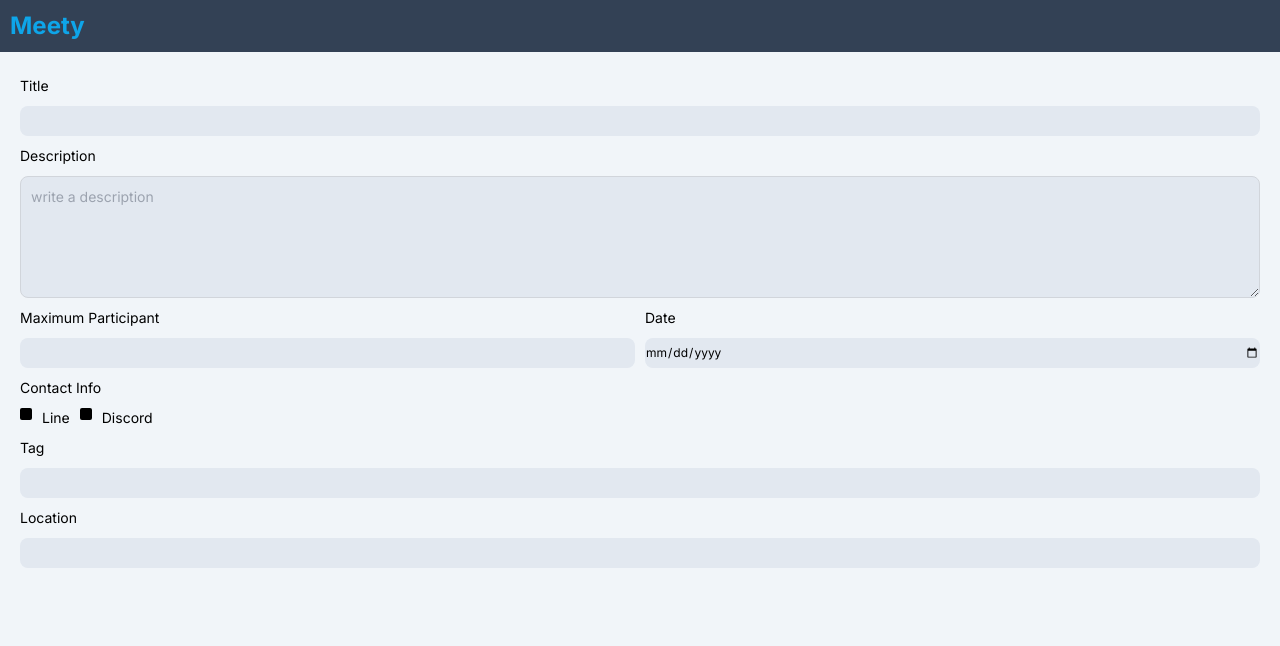
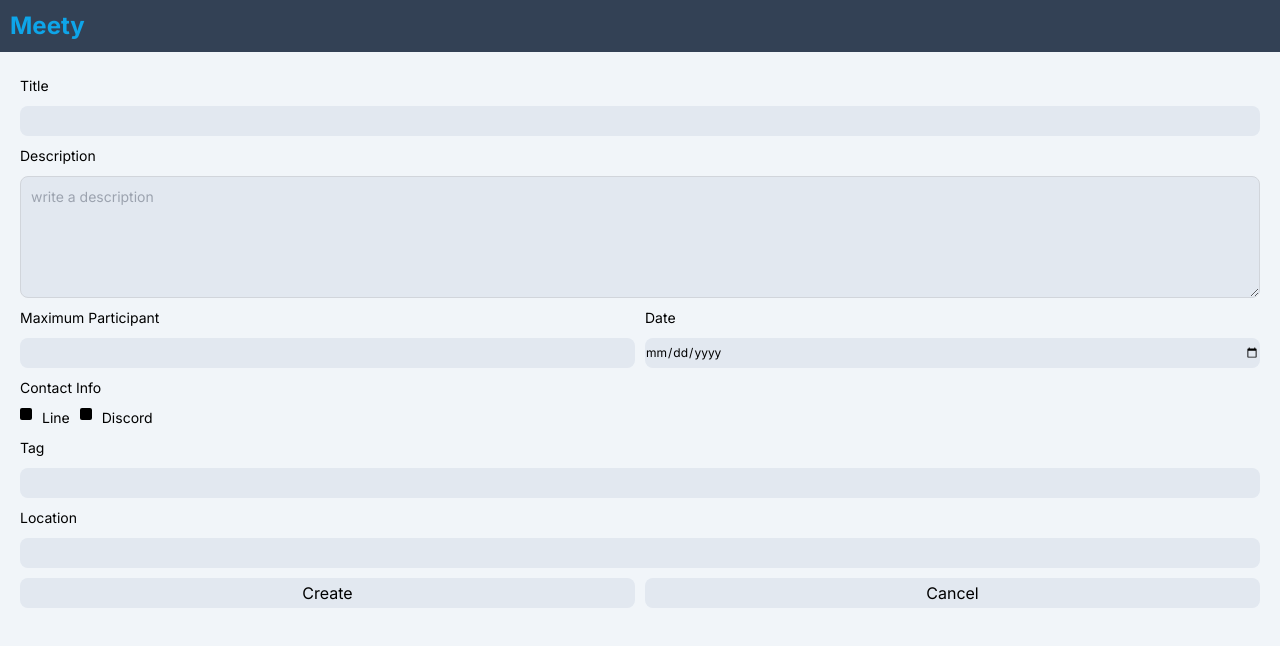
Before and after one commit to SoftwareArch-1/frontend, a Next.js app: page /activity/create in a window 1280 px wide. Shown: the top 646 px of the page. Built offline with nearby package versions, Linux system fonts and the light colour scheme; what prettier-plugin-tailwindcss would draw is missing.

Commit message:
btn type

```diff
--- a/src/activity/component/page-content/CreateActivityPageContent.tsx
+++ b/src/activity/component/page-content/CreateActivityPageContent.tsx
@@ -15,13 +15,6 @@ const CreateActivityPageContent = () => {
 
   return (
     <>
-      <Modal open={isModalOpen} onClose={() => setIsModalOpen(false)}>
-        <InterestModalContent
-          initInterest={filter}
-          onFilter={onFilter}
-          multipleSelect
-        />
-      </Modal>
       <Nav />
       <form className="flex flex-col gap-y-2.5 px-5 py-6">
         <label className="text-sm">Title</label>
@@ -60,11 +53,31 @@ const CreateActivityPageContent = () => {
         </div>
         <label className="text-sm">Tag</label>
         <button
+          type="button"
           className="h-[30px] w-full rounded-lg bg-slate-200"
           onClick={() => setIsModalOpen(true)}
         />
         <label className="text-sm">Location</label>
         <input className="h-[30px] w-full rounded-lg bg-slate-200 text-xs" />
+        <Modal open={isModalOpen} onClose={() => setIsModalOpen(false)}>
+          <InterestModalContent initInterest={filter} onFilter={onFilter} />
+        </Modal>
+        <div className='flex flex-row gap-x-2.5'>
+        <button
+          type="button"
+          className="h-[30px] w-full rounded-lg bg-slate-200"
+          onClick={() => setIsModalOpen(true)}
+        >
+          Create
+        </button>
+        <button
+          type="button"
+          className="h-[30px] w-full rounded-lg bg-slate-200"
+          onClick={() => setIsModalOpen(true)}
+        >
+          Cancel
+        </button>
+        </div>
       </form>
     </>
   )
```
